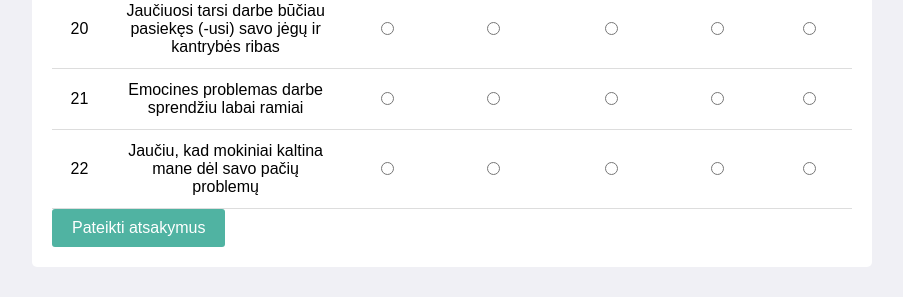
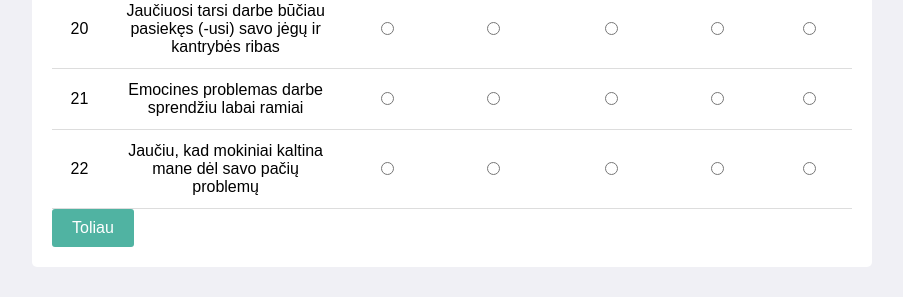
Before and after one commit to Karolis11/python-quiz, a Flask app: page /work_feelings in a window 1280 px wide. Shown: the part 1660-1957 px from the top of the page, without its empty margins (188-1091 px from the left). Run offline with Flask 3, Linux system fonts and the light colour scheme.

Commit message:
change button name

```diff
--- a/templates/work_feelings.html
+++ b/templates/work_feelings.html
@@ -33,7 +33,7 @@
                 {% endfor %}
             </tbody>
         </table>
-        <button type="submit">Pateikti atsakymus</button>
+        <button type="submit">Toliau</button>
     </form>
 
     <!-- Loading Overlay
```
